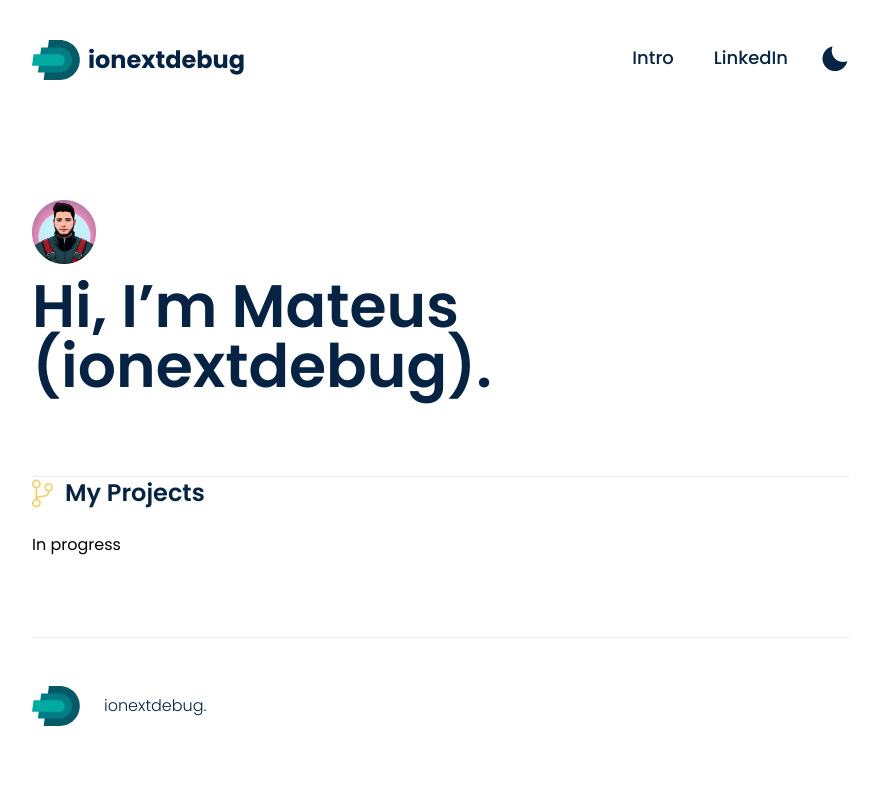
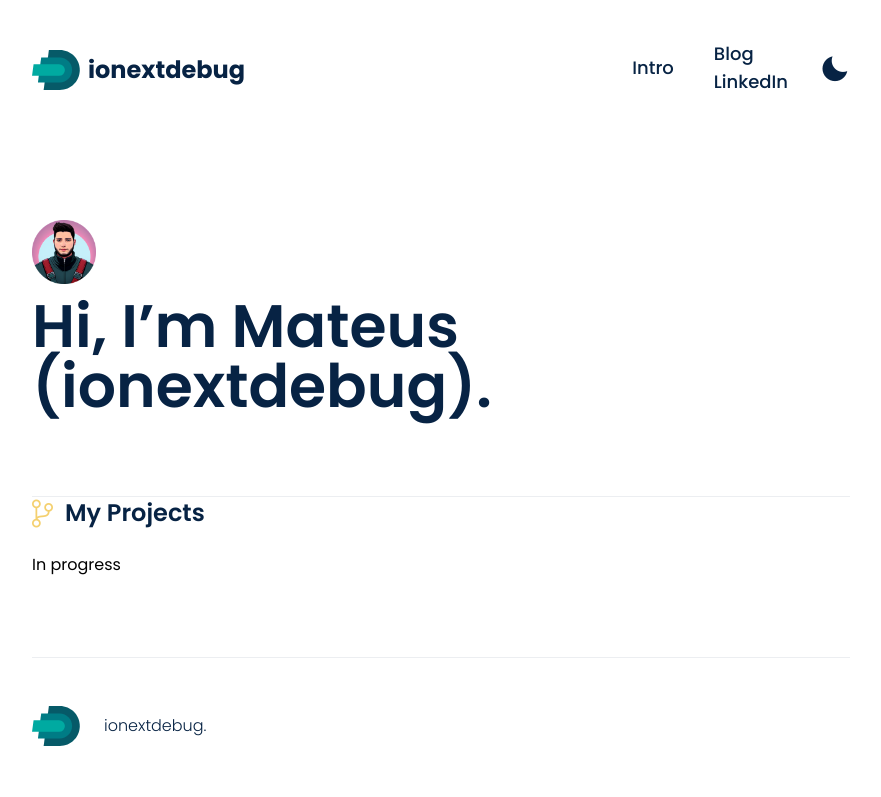
Before and after one commit to nextdebug/nextdebug.github.io, a plain HTML site: page index.html in a window 1280 px wide. Shown: the whole page, without its empty margins (199-1080 px from the left). Drawn offline with nearby package versions, Linux system fonts and the light colour scheme.

Commit message:
Update index.html

```diff
--- a/index.html
+++ b/index.html
@@ -149,6 +149,12 @@
           <div
             class="absolute left-0 bottom-0 z-20 h-0 w-full opacity-75 transition-all group-hover:h-2 group-hover:bg-yellow"
           ></div>
+
+          <a
+            href="https://fullstackengineer.hashnode.dev/"
+            class="relative z-30 block px-2 font-body text-lg font-medium text-primary transition-colors group-hover:text-green dark:text-white dark:group-hover:text-secondary"
+            >Blog</a
+          >
           <a
             href="https://www.linkedin.com/in/ionextdebug/"
             class="relative z-30 block px-2 font-body text-lg font-medium text-primary transition-colors group-hover:text-green dark:text-white dark:group-hover:text-secondary"
```
